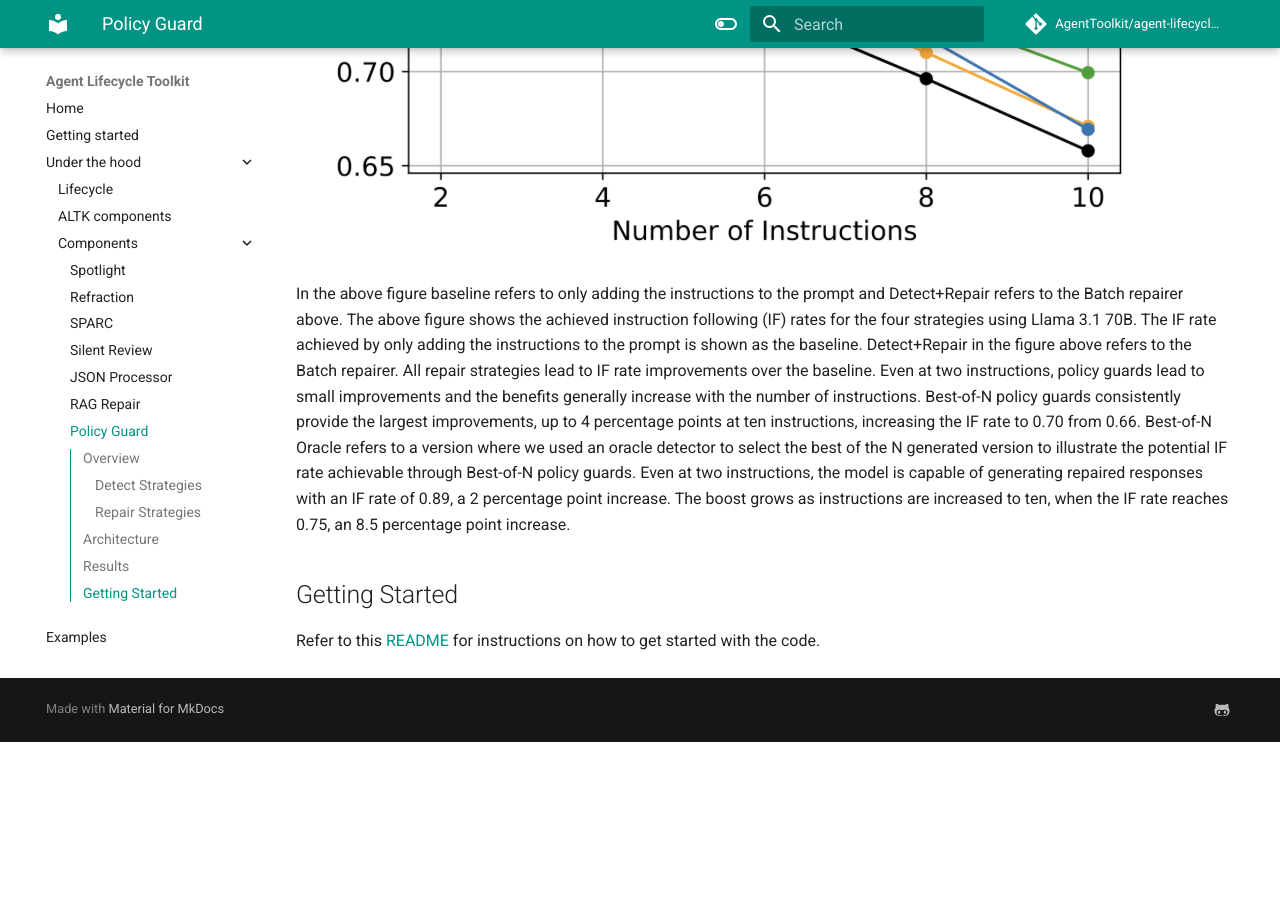
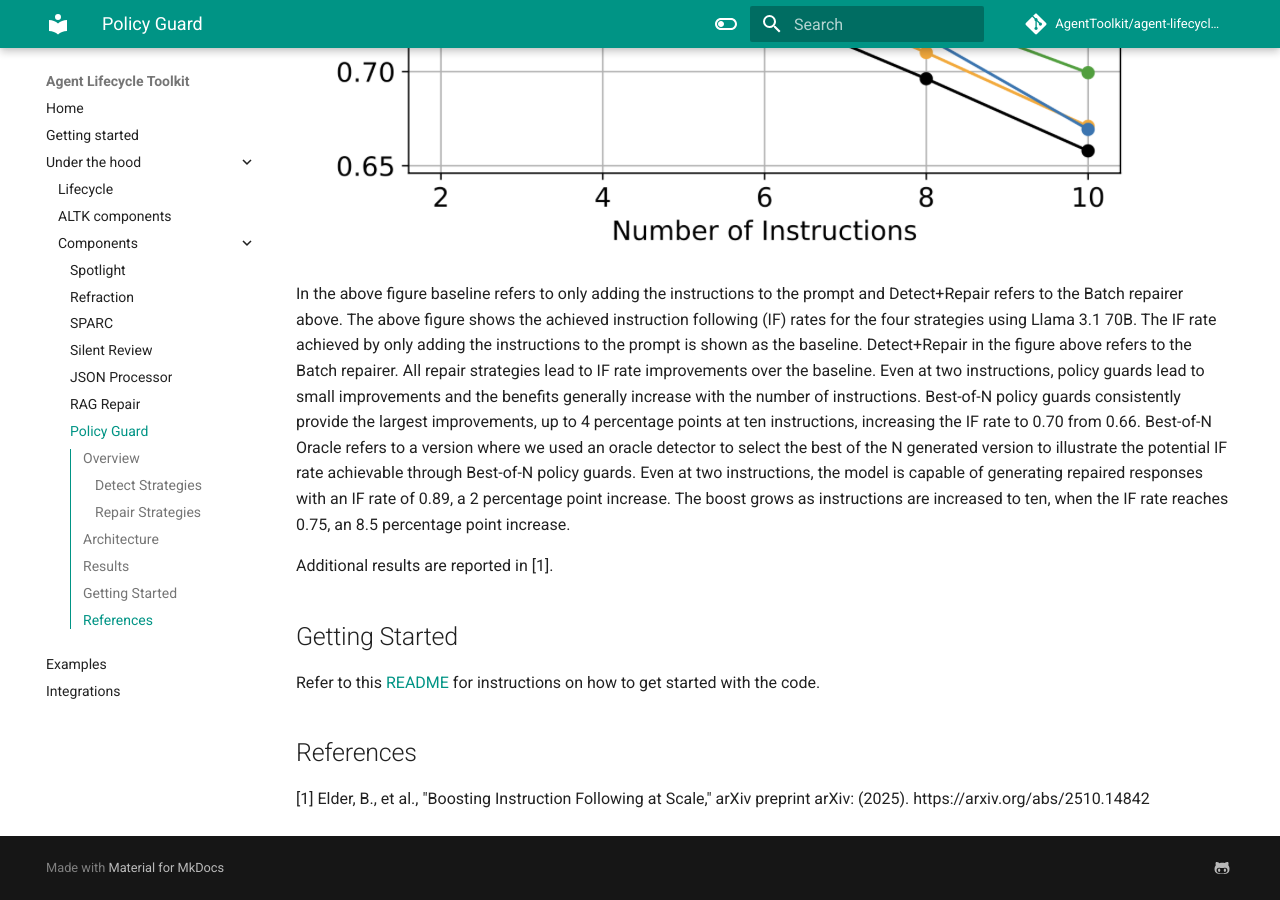
Before and after one commit to sbuckley1956/agent-lifecycle-toolkit, an MkDocs documentation site: the page built from docs/components/policy-guard.md, in a window 1280 px wide and 900 px high, scrolled down 2592 px. Built offline with MkDocs 1.6.1 and Material for MkDocs 9.7.7, drawn with Linux system fonts in a browser that asks for light colours; comment, search, counter and statistics services are not loaded; before the commit the page ends 3334 px from its top, so only the background shows below that.

Commit message:
docs: add arxiv links and modify index doc to be in line with README (#31)
Signed-off-by: Jason Tsay <jason.tsay@ibm.com>

```diff
--- a/docs/components/policy-guard.md
+++ b/docs/components/policy-guard.md
@@ -40,6 +40,10 @@
 In the above figure baseline refers to only adding the instructions to the prompt and Detect+Repair refers to the Batch repairer above.
 The above figure shows the achieved instruction following (IF) rates for the four strategies using Llama 3.1 70B. The IF rate achieved by only adding the instructions to the prompt is shown as the baseline. Detect+Repair in the figure above refers to the Batch repairer.  All repair strategies lead to IF rate improvements over the baseline. Even at two instructions, policy guards lead to small improvements and the benefits generally increase with the number of instructions. Best-of-N policy guards consistently provide the largest improvements, up to 4 percentage points at ten instructions, increasing the IF rate to 0.70 from 0.66. Best-of-N Oracle refers to a version where we used an oracle detector to select the best of the N generated version to illustrate the potential IF rate achievable through Best-of-N policy guards. Even at two instructions, the model is capable of generating repaired responses with an IF rate of 0.89, a 2 percentage point increase. The boost grows as instructions are increased to ten, when the IF rate reaches 0.75, an 8.5 percentage point increase.
 
+Additional results are reported in [1].
 
 ## Getting Started
 Refer to this [README](https://github.com/AgentToolkit/agent-lifecycle-toolkit/blob/main/altk/policy_guard_toolkit/README.md) for instructions on how to get started with the code.
+
+## References
+[1] Elder, B., et al., "Boosting Instruction Following at Scale," arXiv preprint arXiv: (2025).  https://arxiv.org/abs/2510.14842
```
Also changed, not shown: docs/components/altk-components-summary.md (+3 -3 lines), docs/index.md (+7 -7 lines).
